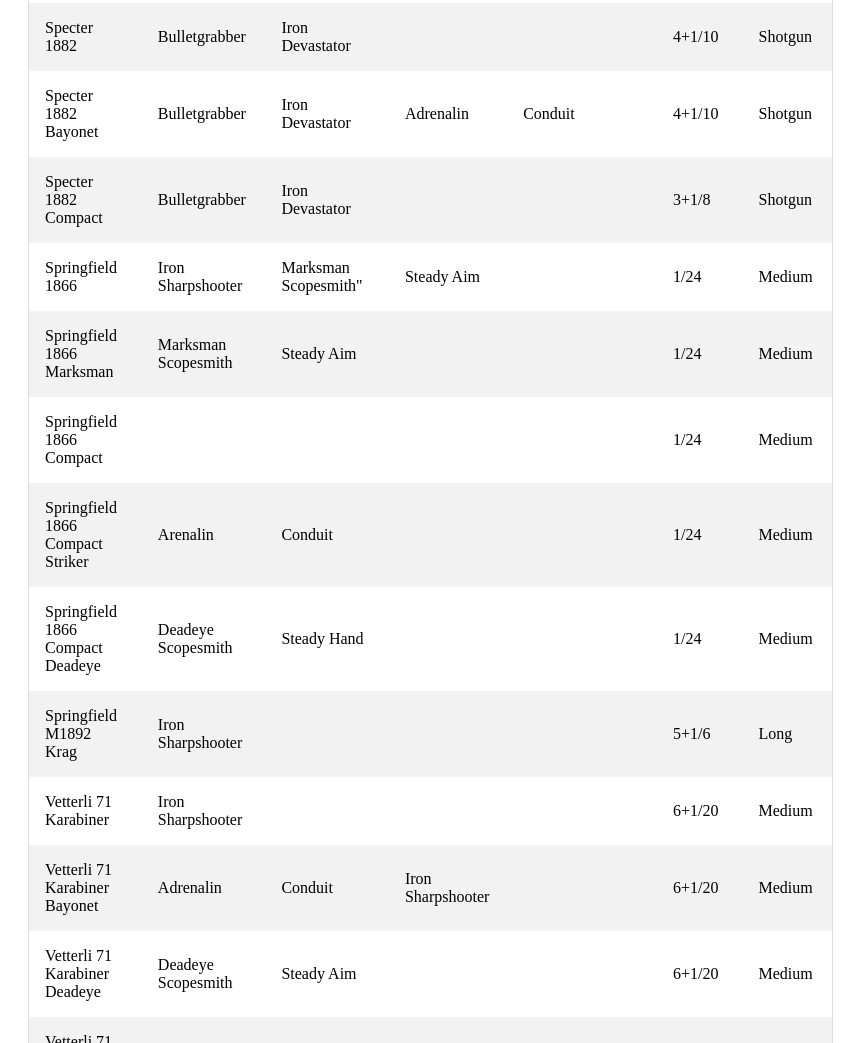
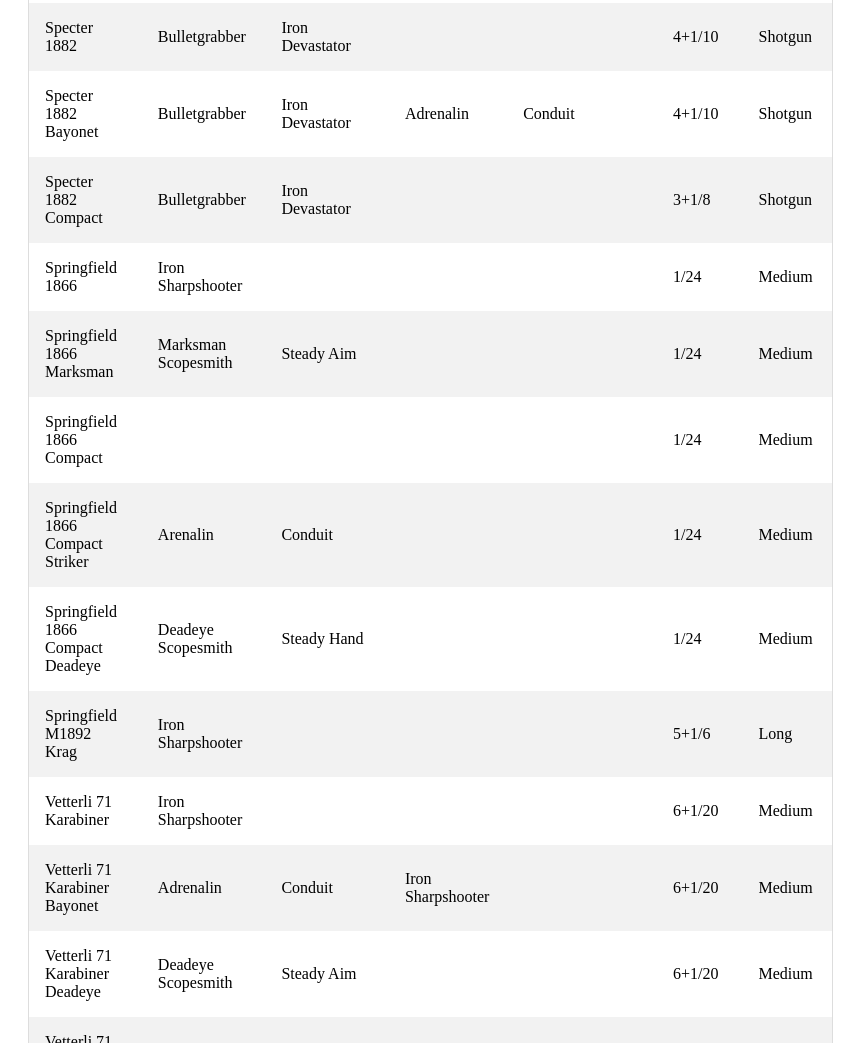
Before and after one commit to ondskefull/hunt-trait-search, a plain HTML site: page index.html in a window 1280 px wide. Shown: the part 5069-6112 px from the top of the page, without its empty margins (0-868 px from the left). Drawn offline with Linux system fonts and the light colour scheme.

Commit message:
Update index.html

```diff
--- a/index.html
+++ b/index.html
@@ -628,8 +628,8 @@
   <tr>
     <td>Springfield 1866</td>
     <td>Iron Sharpshooter</td>
-    <td>Marksman Scopesmith"</td>
-    <td>Steady Aim</td>
+    <td></td>
+    <td></td>
     <td></td>
     <td></td>
     <td>1/24</td>
```
